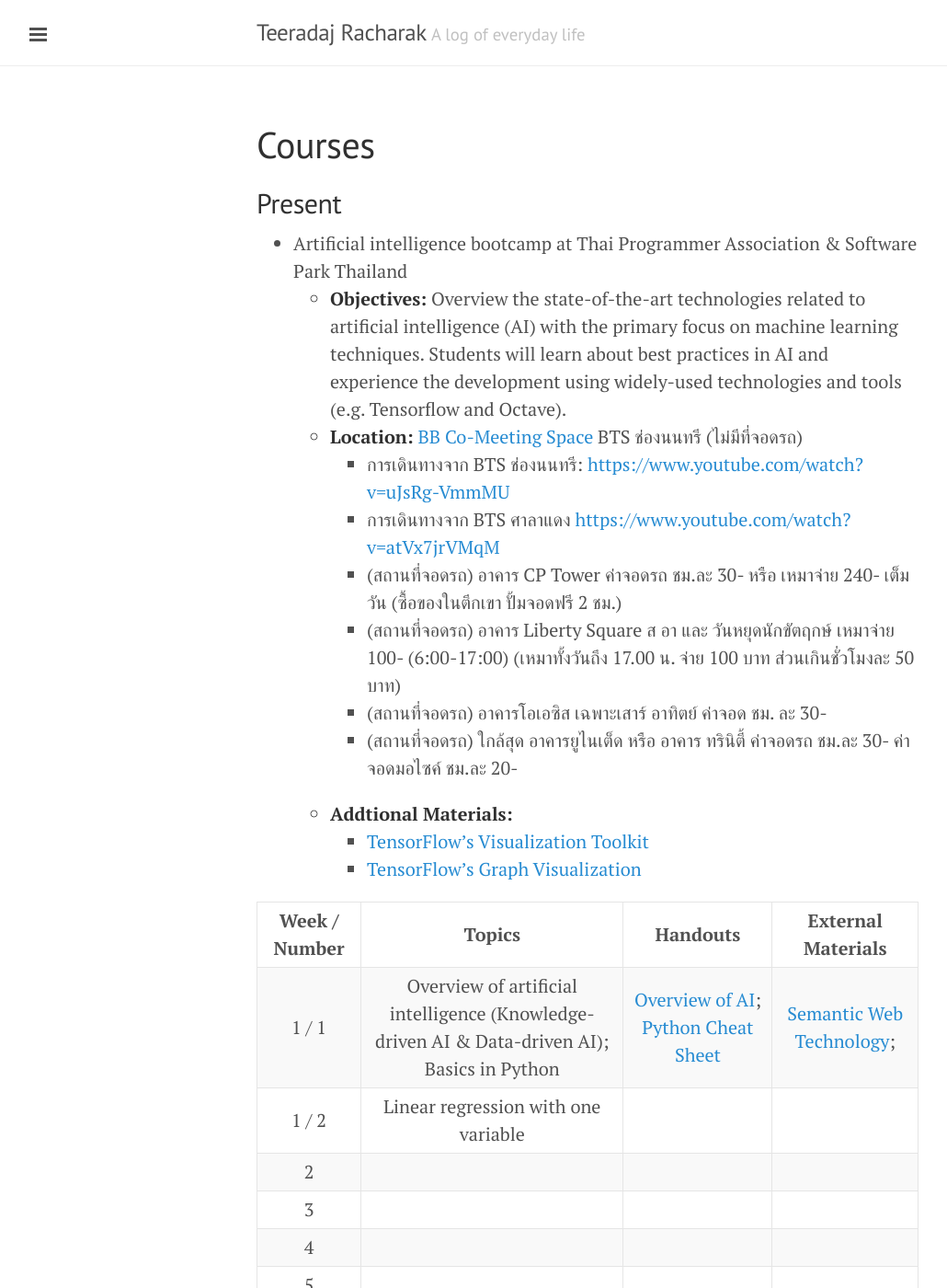
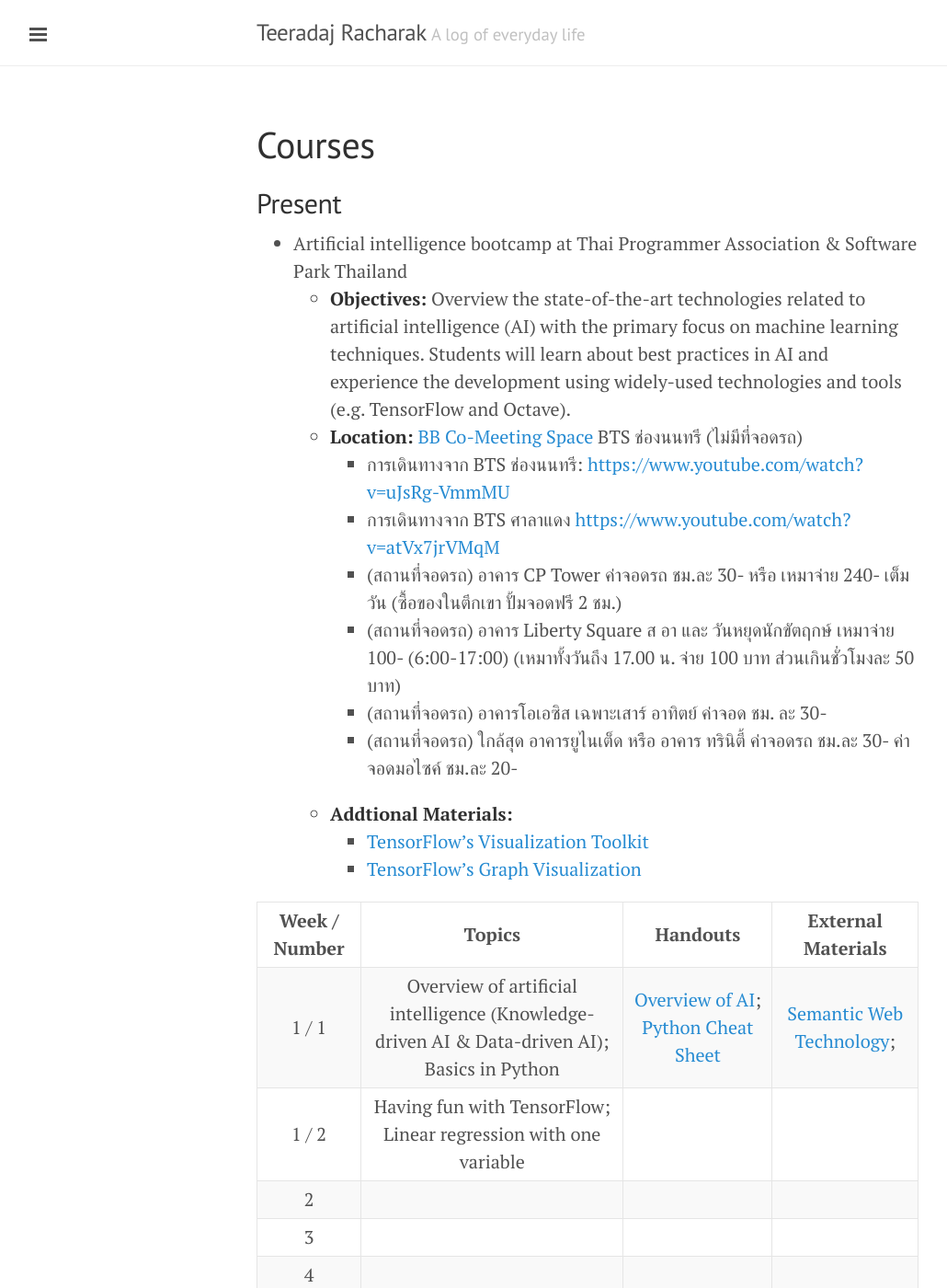
Before and after one commit to xlives/xlives.github.io, a Jekyll site: the page built from courses.markdown, in a window 1280 px wide and 1400 px high. Shown: the whole window at 92% size, without its empty margins (1-1031 px from the left). Built offline with Jekyll 4.4.1, drawn with Linux system fonts in a browser that asks for light colours.

Commit message:
Update courses.markdown

```diff
--- a/courses.markdown
+++ b/courses.markdown
@@ -10,7 +10,7 @@ Present
 *   Artificial intelligence bootcamp at Thai Programmer Association & Software Park Thailand
     *    **Objectives:** Overview the state-of-the-art technologies related to artificial intelligence (AI) with the
     primary focus on machine learning techniques. Students will learn about best practices in AI and experience
-    the development using widely-used technologies and tools (e.g. Tensorflow and Octave).
+    the development using widely-used technologies and tools (e.g. TensorFlow and Octave).
     *    **Location:** [BB Co-Meeting Space](https://goo.gl/maps/fCSZ89ikkp92) BTS ช่องนนทรี (ไม่มีที่จอดรถ)
           * การเดินทางจาก BTS ช่องนนทรี: <https://www.youtube.com/watch?v=uJsRg-VmmMU>
           * การเดินทางจาก BTS ศาลาแดง <https://www.youtube.com/watch?v=atVx7jrVMqM>
@@ -26,7 +26,7 @@ Present
 | Week / Number |               Topics              |    Handouts   |     External Materials     |
 |:----:|:---------------------------------:|:-----------:|:-----------:|
 |   1 / 1  | Overview of artificial intelligence (Knowledge-driven AI & Data-driven AI); Basics in Python |  [Overview of AI](https://drive.google.com/file/d/1n07K8FI3Gr1I8hfvG1YQL5kAYCn2bvss/view?usp=sharing);  [Python Cheat Sheet](https://drive.google.com/drive/folders/1AQvLBi6Kbu_Em4tjyl9g4hRSKQrEkg2N?usp=sharing)   |  [Semantic Web Technology](https://www.slideshare.net/RathachaiChawuthai1/semantic-web-technology-122723725);     |
-|   1 / 2  | Linear regression with one variable    |      |       |
+|   1 / 2  | Having fun with TensorFlow; Linear regression with one variable |      |       |
 |   2  |      |      |       |
 |   3  |        |      |       |
 |   4  |        |      |       |
```
